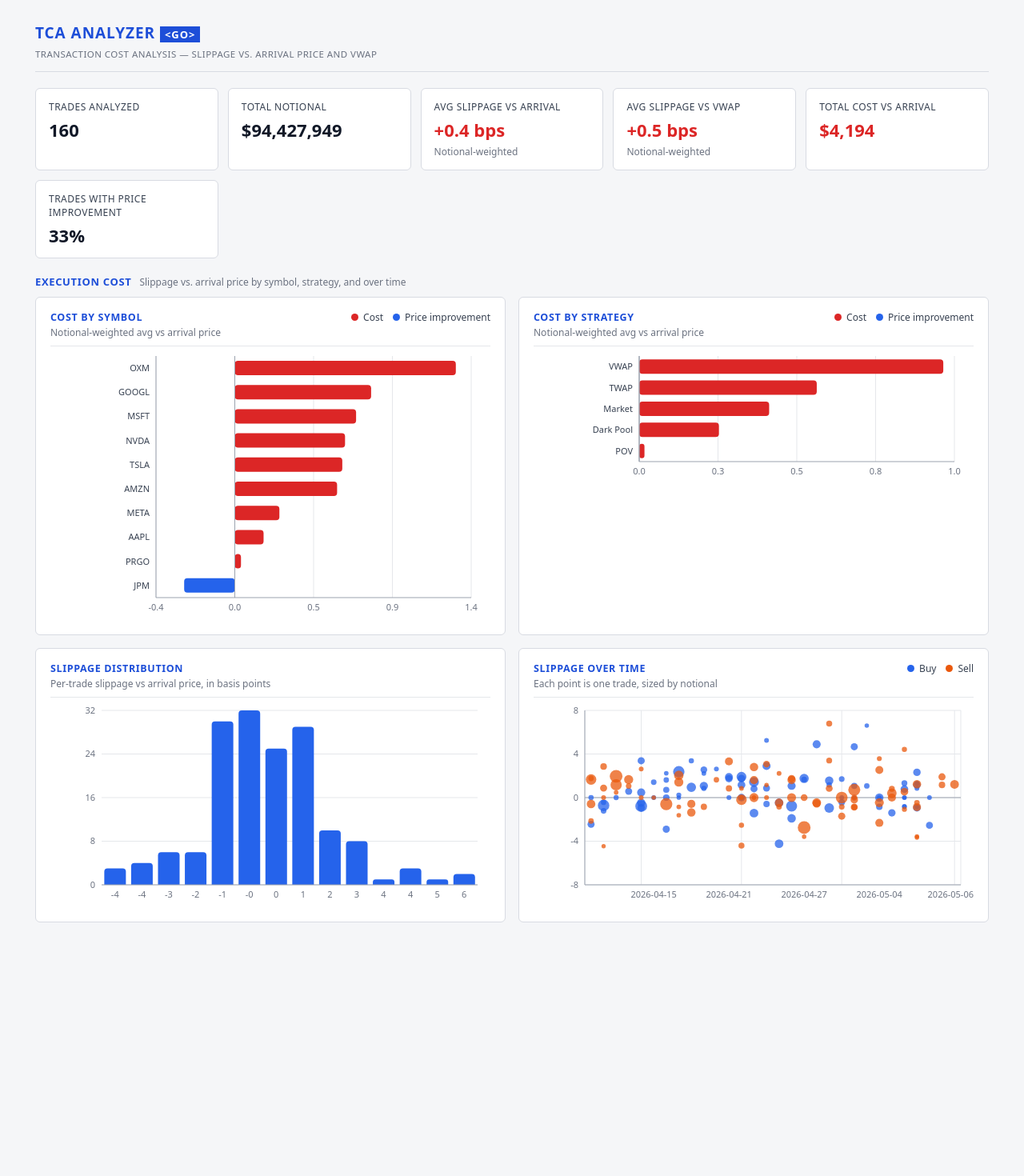
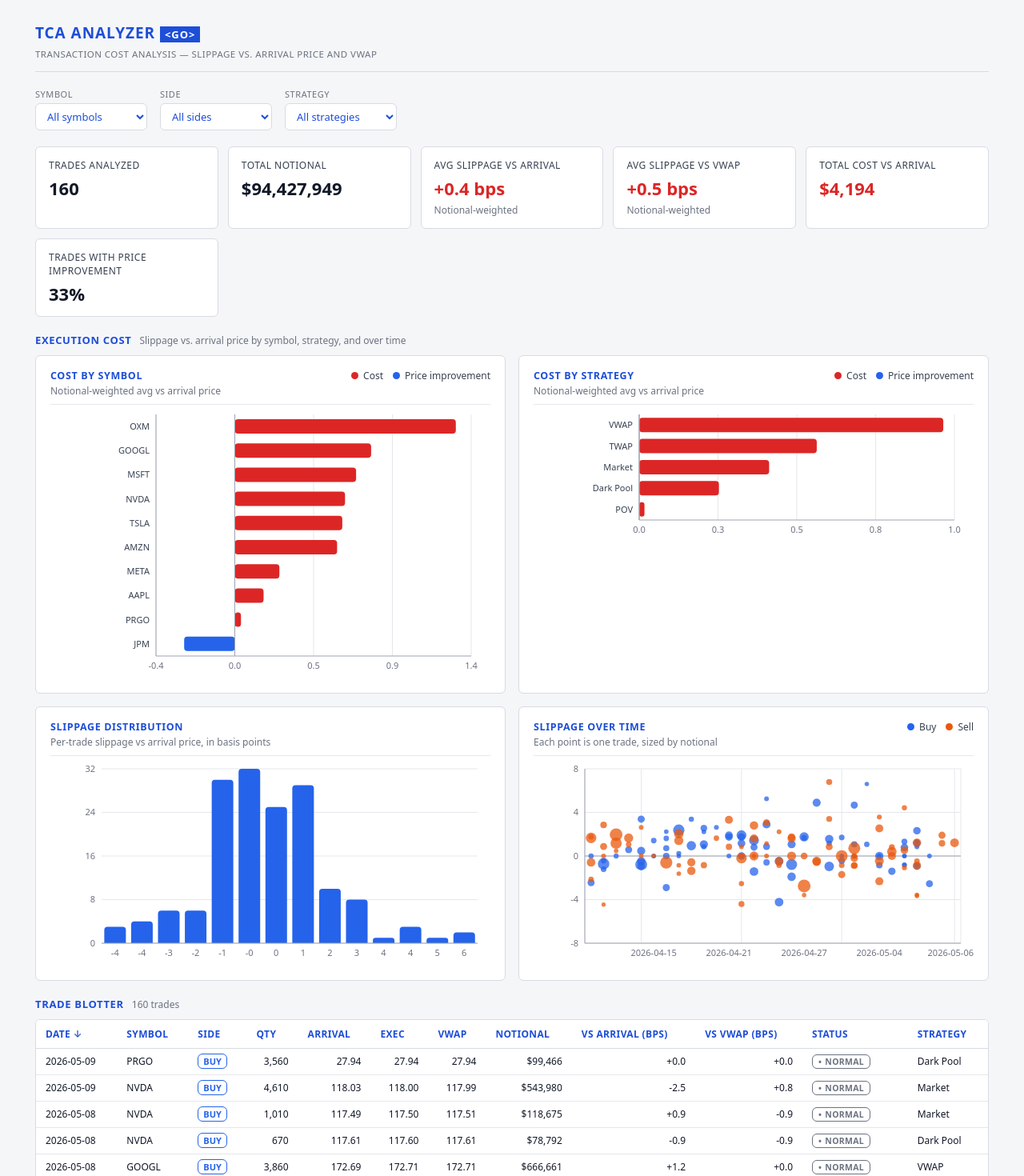
Before and after one commit to amishpr/transaction-cost-analysis-tool, a React (Vite) app: page / in a window 1280 px wide. Shown: the top 1470 px of the page at 80% size. Before the commit the page ends 1213 px from the top, so only its background shows below. Built offline with nearby package versions, Linux system fonts and the light colour scheme.

Commit message:
Add the trade blotter and the filter bar
Filtering happens once in the parent and every chart and the table read the same filtered list,
so nothing can drift out of sync.

```diff
--- a/src/App.tsx
+++ b/src/App.tsx
@@ -1,12 +1,14 @@
 import { useMemo, useState } from "react";
 import "./App.css";
 import { CostByGroupChart } from "./components/CostByGroupChart";
+import { FilterBar } from "./components/FilterBar";
 import { SlippageHistogram } from "./components/SlippageHistogram";
 import { SlippageTimeline } from "./components/SlippageTimeline";
 import { StatTile } from "./components/StatTile";
+import { TradesTable } from "./components/TradesTable";
 import { generateSampleTrades } from "./lib/sampleData";
 import { computeMetrics, groupBy, summarize } from "./lib/tca";
-import type { RawTrade } from "./types";
+import type { Filters, RawTrade } from "./types";
 
 const fmtBps = (v: number) => `${v >= 0 ? "+" : ""}${v.toFixed(1)} bps`;
 const fmtUsd = (v: number) =>
@@ -14,12 +16,33 @@ const fmtUsd = (v: number) =>
 
 function App() {
   const [rawTrades] = useState<RawTrade[]>(() => generateSampleTrades());
+  const [filters, setFilters] = useState<Filters>({ symbol: "ALL", side: "ALL", strategy: "ALL" });
 
   const allMetrics = useMemo(() => rawTrades.map(computeMetrics), [rawTrades]);
 
-  const summary = useMemo(() => summarize(allMetrics), [allMetrics]);
-  const bySymbol = useMemo(() => groupBy(allMetrics, (t) => t.symbol), [allMetrics]);
-  const byStrategy = useMemo(() => groupBy(allMetrics, (t) => t.strategy), [allMetrics]);
+  const symbols = useMemo(
+    () => Array.from(new Set(rawTrades.map((t) => t.symbol))).sort(),
+    [rawTrades],
+  );
+  const strategies = useMemo(
+    () => Array.from(new Set(rawTrades.map((t) => t.strategy))).sort(),
+    [rawTrades],
+  );
+
+  const filtered = useMemo(
+    () =>
+      allMetrics.filter(
+        (t) =>
+          (filters.symbol === "ALL" || t.symbol === filters.symbol) &&
+          (filters.side === "ALL" || t.side === filters.side) &&
+          (filters.strategy === "ALL" || t.strategy === filters.strategy),
+      ),
+    [allMetrics, filters],
+  );
+
+  const summary = useMemo(() => summarize(filtered), [filtered]);
+  const bySymbol = useMemo(() => groupBy(filtered, (t) => t.symbol), [filtered]);
+  const byStrategy = useMemo(() => groupBy(filtered, (t) => t.strategy), [filtered]);
 
   return (
     <main className="app">
@@ -34,6 +57,8 @@ function App() {
           <p>TRANSACTION COST ANALYSIS — SLIPPAGE VS. ARRIVAL PRICE AND VWAP</p>
         </div>
       </header>
+
+      <FilterBar filters={filters} onChange={setFilters} symbols={symbols} strategies={strategies} />
 
       <section className="stat-grid">
         <StatTile label="Trades analyzed" value={summary.tradeCount.toLocaleString()} />
@@ -69,9 +94,17 @@ function App() {
         <div className="chart-grid">
           <CostByGroupChart title="Cost by symbol" subtitle="Notional-weighted avg vs arrival price" data={bySymbol} />
           <CostByGroupChart title="Cost by strategy" subtitle="Notional-weighted avg vs arrival price" data={byStrategy} />
-          <SlippageHistogram values={allMetrics.map((t) => t.arrivalSlippageBps)} />
-          <SlippageTimeline trades={allMetrics} />
+          <SlippageHistogram values={filtered.map((t) => t.arrivalSlippageBps)} />
+          <SlippageTimeline trades={filtered} />
         </div>
+      </section>
+
+      <section className="page-section">
+        <div className="section-header">
+          <h2 className="section-title">Trade blotter</h2>
+          <span className="section-subtitle">{filtered.length} trades</span>
+        </div>
+        <TradesTable trades={filtered} />
       </section>
     </main>
   );
--- /dev/null
+++ b/src/components/FilterBar.css
@@ -0,0 +1,32 @@
+.filter-bar {
+  display: flex;
+  gap: 16px;
+  flex-wrap: wrap;
+  align-items: flex-end;
+}
+
+.filter-field {
+  display: flex;
+  flex-direction: column;
+  gap: 4px;
+  font-size: 11px;
+  color: #6b7280;
+  text-transform: uppercase;
+  letter-spacing: 0.05em;
+}
+
+.filter-field select {
+  background: #ffffff;
+  color: #1d4ed8;
+  border: 1px solid #d8dbe2;
+  border-radius: 6px;
+  padding: 6px 10px;
+  font-size: 13px;
+  font-family: inherit;
+  min-width: 140px;
+}
+
+.filter-field select:focus {
+  outline: 1px solid #1d4ed8;
+  outline-offset: 1px;
+}
--- /dev/null
+++ b/src/components/FilterBar.tsx
@@ -0,0 +1,57 @@
+import type { Filters } from "../types";
+import "./FilterBar.css";
+
+interface FilterBarProps {
+  filters: Filters;
+  onChange: (filters: Filters) => void;
+  symbols: string[];
+  strategies: string[];
+}
+
+export function FilterBar({ filters, onChange, symbols, strategies }: FilterBarProps) {
+  return (
+    <div className="filter-bar">
+      <label className="filter-field">
+        <span>Symbol</span>
+        <select
+          value={filters.symbol}
+          onChange={(e) => onChange({ ...filters, symbol: e.target.value })}
+        >
+          <option value="ALL">All symbols</option>
+          {symbols.map((s) => (
+            <option key={s} value={s}>
+              {s}
+            </option>
+          ))}
+        </select>
+      </label>
+
+      <label className="filter-field">
+        <span>Side</span>
+        <select
+          value={filters.side}
+          onChange={(e) => onChange({ ...filters, side: e.target.value as Filters["side"] })}
+        >
+          <option value="ALL">All sides</option>
+          <option value="BUY">Buy</option>
+          <option value="SELL">Sell</option>
+        </select>
+      </label>
+
+      <label className="filter-field">
+        <span>Strategy</span>
+        <select
+          value={filters.strategy}
+          onChange={(e) => onChange({ ...filters, strategy: e.target.value })}
+        >
+          <option value="ALL">All strategies</option>
+          {strategies.map((s) => (
+            <option key={s} value={s}>
+              {s}
+            </option>
+          ))}
+        </select>
+      </label>
+    </div>
+  );
+}
--- /dev/null
+++ b/src/components/TradesTable.css
@@ -0,0 +1,112 @@
+.trades-table-wrap {
+  background: #ffffff;
+  border: 1px solid #d8dbe2;
+  border-radius: 6px;
+  overflow: auto;
+  max-height: 480px;
+}
+
+.trades-table {
+  width: 100%;
+  border-collapse: collapse;
+  font-size: 12px;
+}
+
+.trades-table th {
+  position: sticky;
+  top: 0;
+  background: #ffffff;
+  text-align: left;
+  padding: 9px 12px;
+  color: #1d4ed8;
+  font-weight: 600;
+  text-transform: uppercase;
+  letter-spacing: 0.03em;
+  border-bottom: 1px solid #d8dbe2;
+  cursor: pointer;
+  white-space: nowrap;
+  user-select: none;
+}
+
+.trades-table th:hover {
+  color: #111827;
+}
+
+.trades-table td {
+  padding: 7px 12px;
+  border-bottom: 1px solid #e5e7eb;
+  color: #111827;
+  white-space: nowrap;
+}
+
+.trades-table tbody tr:last-child td {
+  border-bottom: none;
+}
+
+.trades-table tbody tr:hover {
+  background: color-mix(in srgb, #1d4ed8 6%, transparent);
+}
+
+.num {
+  text-align: right;
+}
+
+.cost-bad {
+  color: #dc2626;
+}
+
+.cost-good {
+  color: #2563eb;
+}
+
+.side-tag {
+  font-size: 11px;
+  font-weight: 700;
+  padding: 1px 6px;
+  border-radius: 6px;
+  border: 1px solid currentColor;
+}
+
+.side-buy {
+  color: #2563eb;
+}
+
+.side-sell {
+  color: #ea580c;
+}
+
+.badge {
+  font-size: 10.5px;
+  font-weight: 700;
+  padding: 1px 7px;
+  border-radius: 6px;
+  border: 1px solid currentColor;
+  display: inline-flex;
+  align-items: center;
+  gap: 4px;
+  text-transform: uppercase;
+  letter-spacing: 0.03em;
+}
+
+.badge-good {
+  color: #16a34a;
+}
+
+.badge-warning {
+  color: #ca8a04;
+}
+
+.badge-critical {
+  color: #dc2626;
+}
+
+.badge-neutral {
+  color: #6b7280;
+}
+
+.trades-table-empty {
+  padding: 32px;
+  text-align: center;
+  color: #6b7280;
+  font-size: 13px;
+}
--- /dev/null
+++ b/src/components/TradesTable.tsx
@@ -0,0 +1,108 @@
+import { useMemo, useState } from "react";
+import type { TradeMetrics } from "../types";
+import "./TradesTable.css";
+
+interface TradesTableProps {
+  trades: TradeMetrics[];
+}
+
+type SortKey = "date" | "symbol" | "notional" | "arrivalSlippageBps" | "vwapSlippageBps";
+
+function costBadge(bps: number): { label: string; icon: string; className: string } {
+  if (bps <= -3) return { label: "Improved", icon: "↓", className: "badge-good" };
+  if (bps >= 15) return { label: "High", icon: "▲", className: "badge-critical" };
+  if (bps >= 6) return { label: "Elevated", icon: "▲", className: "badge-warning" };
+  return { label: "Normal", icon: "•", className: "badge-neutral" };
+}
+
+export function TradesTable({ trades }: TradesTableProps) {
+  const [sortKey, setSortKey] = useState<SortKey>("date");
+  const [sortDir, setSortDir] = useState<1 | -1>(-1);
+
+  const sorted = useMemo(() => {
+    const copy = [...trades];
+    copy.sort((a, b) => {
+      const av = a[sortKey];
+      const bv = b[sortKey];
+      if (typeof av === "number" && typeof bv === "number") return (av - bv) * sortDir;
+      return String(av).localeCompare(String(bv)) * sortDir;
+    });
+    return copy;
+  }, [trades, sortKey, sortDir]);
+
+  const toggleSort = (key: SortKey) => {
+    if (key === sortKey) {
+      setSortDir((d) => (d === 1 ? -1 : 1));
+    } else {
+      setSortKey(key);
+      setSortDir(-1);
+    }
+  };
+
+  const arrow = (key: SortKey) => (key === sortKey ? (sortDir === 1 ? "↑" : "↓") : "");
+
+  return (
+    <div className="trades-table-wrap">
+      <table className="trades-table">
+        <thead>
+          <tr>
+            <th onClick={() => toggleSort("date")}>Date {arrow("date")}</th>
+            <th onClick={() => toggleSort("symbol")}>Symbol {arrow("symbol")}</th>
+            <th>Side</th>
+            <th className="num">Qty</th>
+            <th className="num">Arrival</th>
+            <th className="num">Exec</th>
+            <th className="num">VWAP</th>
+            <th className="num" onClick={() => toggleSort("notional")}>
+              Notional {arrow("notional")}
+            </th>
+            <th className="num" onClick={() => toggleSort("arrivalSlippageBps")}>
+              vs Arrival (bps) {arrow("arrivalSlippageBps")}
+            </th>
+            <th className="num" onClick={() => toggleSort("vwapSlippageBps")}>
+              vs VWAP (bps) {arrow("vwapSlippageBps")}
+            </th>
+            <th>Status</th>
+            <th>Strategy</th>
+          </tr>
+        </thead>
+        <tbody>
+          {sorted.map((t) => {
+            const badge = costBadge(t.arrivalSlippageBps);
+            return (
+              <tr key={t.id}>
+                <td className="tabular">{t.date}</td>
+                <td>{t.symbol}</td>
+                <td>
+                  <span className={`side-tag side-${t.side.toLowerCase()}`}>{t.side}</span>
+                </td>
+                <td className="num tabular">{t.quantity.toLocaleString()}</td>
+                <td className="num tabular">{t.arrivalPrice.toFixed(2)}</td>
+                <td className="num tabular">{t.execPrice.toFixed(2)}</td>
+                <td className="num tabular">{t.vwapPrice.toFixed(2)}</td>
+                <td className="num tabular">
+                  {t.notional.toLocaleString("en-US", { style: "currency", currency: "USD", maximumFractionDigits: 0 })}
+                </td>
+                <td className={`num tabular ${t.arrivalSlippageBps >= 0 ? "cost-bad" : "cost-good"}`}>
+                  {t.arrivalSlippageBps >= 0 ? "+" : ""}
+                  {t.arrivalSlippageBps.toFixed(1)}
+                </td>
+                <td className={`num tabular ${t.vwapSlippageBps >= 0 ? "cost-bad" : "cost-good"}`}>
+                  {t.vwapSlippageBps >= 0 ? "+" : ""}
+                  {t.vwapSlippageBps.toFixed(1)}
+                </td>
+                <td>
+                  <span className={`badge ${badge.className}`}>
+                    <span aria-hidden="true">{badge.icon}</span> {badge.label}
+                  </span>
+                </td>
+                <td>{t.strategy}</td>
+              </tr>
+            );
+          })}
+        </tbody>
+      </table>
+      {sorted.length === 0 && <div className="trades-table-empty">No trades match the current filters.</div>}
+    </div>
+  );
+}
```
